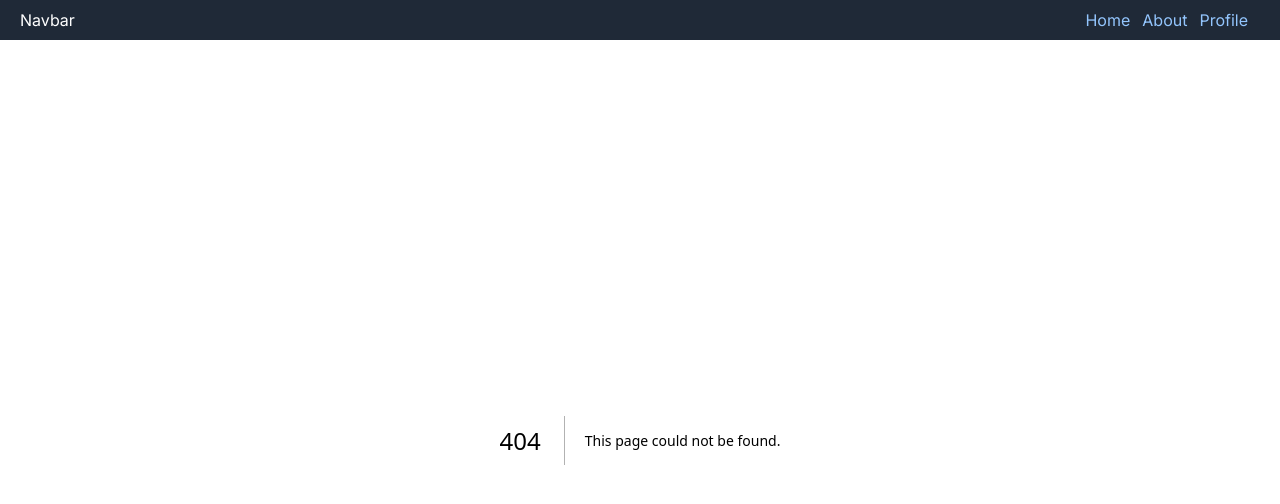
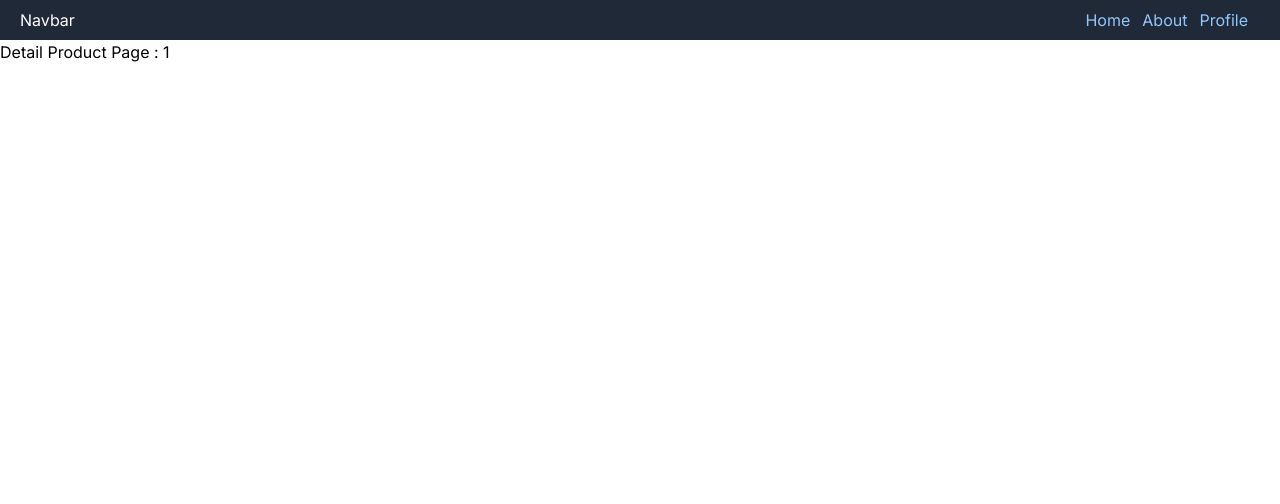
Before and after one commit to danimisme/Belajar-NextJS-App-Router, a Next.js app: page /product/1 in a window 1280 px wide. Before the commit this address had no page. Shown: the top 504 px of the page. Built offline with nearby package versions, Linux system fonts and the light colour scheme.

Commit message:
Dynamic Routers

```diff
--- /dev/null
+++ b/src/app/product/[slug]/page.tsx
@@ -0,0 +1,15 @@
+type DetailProductPageProps = {
+  params: {
+    slug: string;
+  };
+};
+
+export default function DetailProductPage(props: DetailProductPageProps) {
+  const { params } = props;
+  console.log(params.slug);
+  return (
+    <div>
+      <h1>Detail Product Page : {params.slug}</h1>
+    </div>
+  );
+}
--- /dev/null
+++ b/src/app/product/page.tsx
@@ -0,0 +1,7 @@
+export default function ProductPage() {
+  return (
+    <div>
+      <h1>Product Page</h1>
+    </div>
+  );
+}
```
